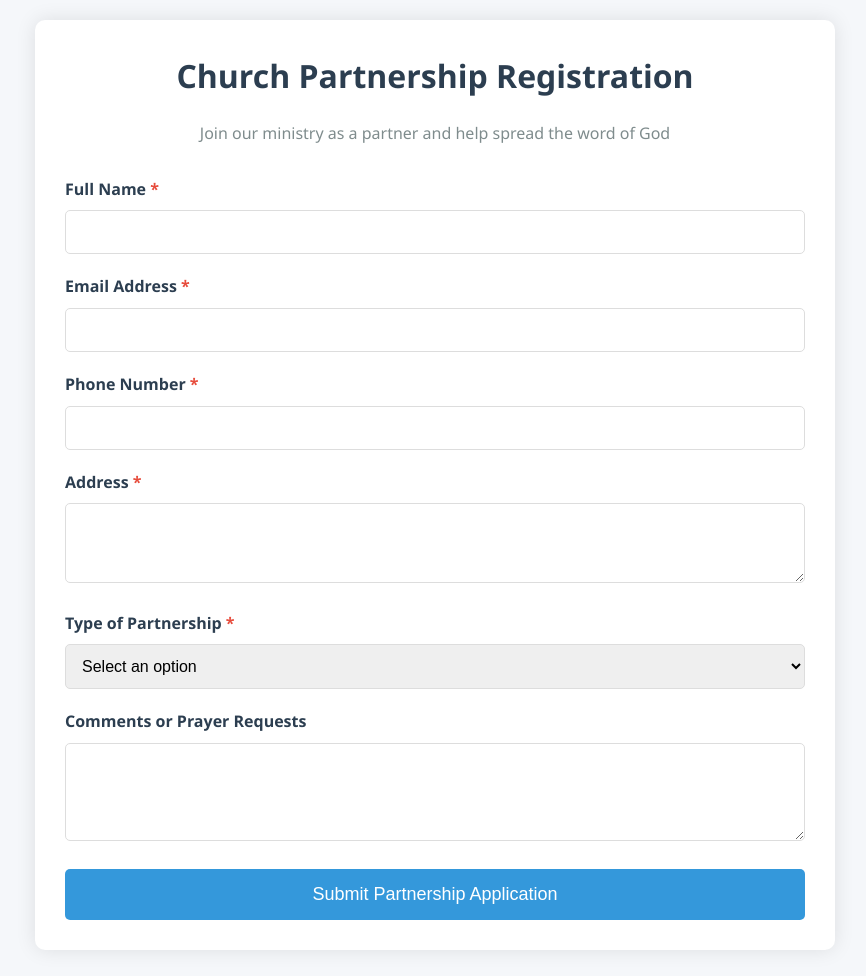
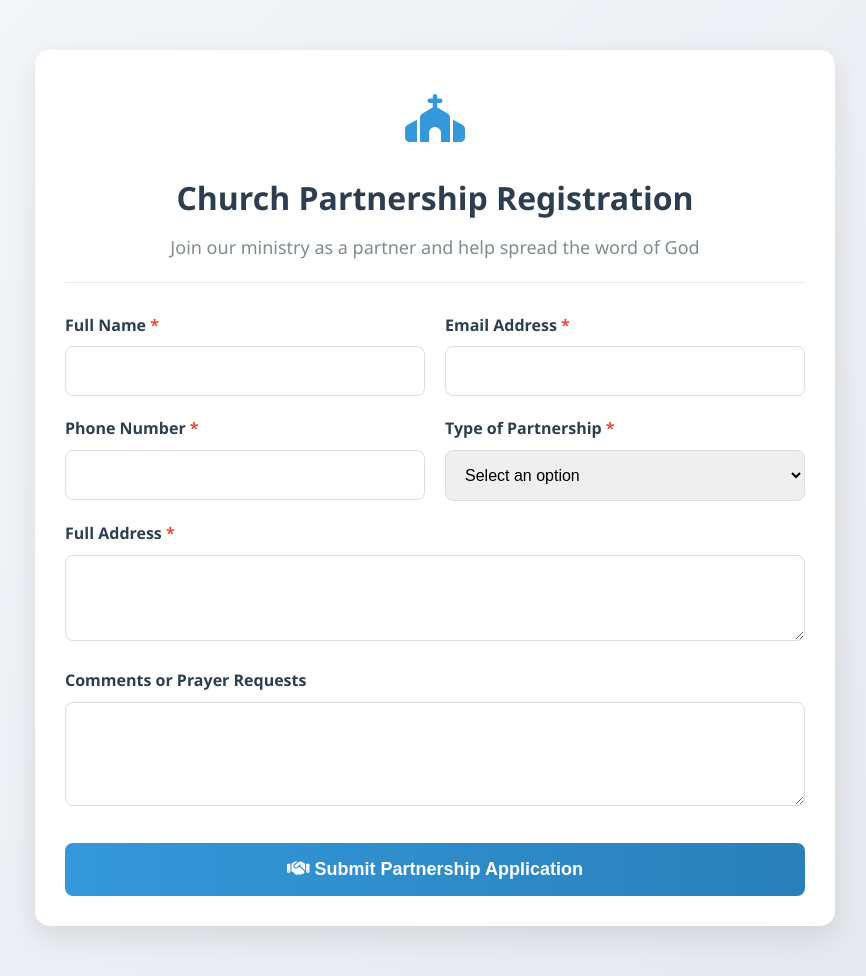
Before and after one commit to Spheh123/form-test, a plain HTML site: page index.html in a window 1280 px wide. Shown: the whole page, without its empty margins (205-1071 px from the left). Drawn offline with Linux system fonts and the light colour scheme.

Commit message:
update index.html

```diff
--- a/index.html
+++ b/index.html
@@ -4,6 +4,7 @@
     <meta charset="UTF-8">
     <meta name="viewport" content="width=device-width, initial-scale=1.0">
     <title>Church Partnership Registration</title>
+    <link rel="stylesheet" href="https://cdnjs.cloudflare.com/ajax/libs/font-awesome/6.4.0/css/all.min.css">
     <style>
         * {
             box-sizing: border-box;
@@ -15,29 +16,41 @@
             font-family: 'Segoe UI', Tahoma, Geneva, Verdana, sans-serif;
             line-height: 1.6;
             color: #333;
-            background-color: #f5f7fa;
+            background: linear-gradient(135deg, #f5f7fa 0%, #e4e7ed 100%);
             padding: 20px;
+            min-height: 100vh;
         }
 
         .container {
             max-width: 800px;
-            margin: 0 auto;
+            margin: 30px auto;
             background: white;
             padding: 30px;
-            border-radius: 10px;
-            box-shadow: 0 0 20px rgba(0, 0, 0, 0.1);
+            border-radius: 15px;
+            box-shadow: 0 10px 30px rgba(0, 0, 0, 0.1);
+        }
+
+        .header {
+            text-align: center;
+            margin-bottom: 30px;
+            padding-bottom: 20px;
+            border-bottom: 1px solid #eaeaea;
+        }
+
+        .church-icon {
+            font-size: 48px;
+            color: #3498db;
+            margin-bottom: 15px;
         }
 
         h1 {
-            text-align: center;
             color: #2c3e50;
-            margin-bottom: 20px;
+            margin-bottom: 10px;
         }
 
         .subtitle {
-            text-align: center;
             color: #7f8c8d;
-            margin-bottom: 30px;
+            font-size: 18px;
         }
 
         .form-group {
@@ -57,11 +70,11 @@
         select,
         textarea {
             width: 100%;
-            padding: 12px;
+            padding: 15px;
             border: 1px solid #ddd;
-            border-radius: 5px;
+            border-radius: 8px;
             font-size: 16px;
-            transition: border-color 0.3s;
+            transition: all 0.3s;
         }
 
         input:focus,
@@ -69,6 +82,7 @@
         textarea:focus {
             border-color: #3498db;
             outline: none;
+            box-shadow: 0 0 0 3px rgba(52, 152, 219, 0.2);
         }
 
         .required::after {
@@ -77,19 +91,22 @@
         }
 
         button {
-            background-color: #3498db;
+            background: linear-gradient(to right, #3498db, #2980b9);
             color: white;
             border: none;
-            padding: 15px 30px;
+            padding: 16px 30px;
             font-size: 18px;
-            border-radius: 5px;
+            border-radius: 8px;
             cursor: pointer;
             width: 100%;
-            transition: background-color 0.3s;
+            transition: all 0.3s;
+            font-weight: 600;
+            margin-top: 10px;
         }
 
         button:hover {
-            background-color: #2980b9;
+            transform: translateY(-2px);
+            box-shadow: 0 5px 15px rgba(0, 0, 0, 0.1);
         }
 
         .success-message {
@@ -99,6 +116,7 @@
             background-color: #e6f7ee;
             border-radius: 10px;
             margin-top: 20px;
+            border-left: 5px solid #27ae60;
         }
 
         .success-icon {
@@ -114,20 +132,42 @@
             margin: 20px 0;
             padding: 15px;
             background-color: #d1ecf1;
-            border-radius: 5px;
+            border-radius: 8px;
             border-left: 5px solid #3498db;
+            text-align: center;
         }
 
         .instructions {
             background-color: #f8f9fa;
-            padding: 15px;
-            border-radius: 5px;
+            padding: 20px;
+            border-radius: 8px;
             margin-top: 20px;
-            font-size: 14px;
+            font-size: 15px;
             border-left: 5px solid #e74c3c;
         }
 
+        .instructions h3 {
+            margin-bottom: 10px;
+            color: #e74c3c;
+        }
+
+        .form-row {
+            display: flex;
+            gap: 20px;
+            margin-bottom: 20px;
+        }
+
+        .form-row .form-group {
+            flex: 1;
+            margin-bottom: 0;
+        }
+
         @media (max-width: 600px) {
+            .form-row {
+                flex-direction: column;
+                gap: 0;
+            }
+
             .container {
                 padding: 20px;
             }
@@ -136,20 +176,31 @@
                 font-size: 24px;
             }
         }
+
+        .highlight {
+            color: #e74c3c;
+            font-weight: bold;
+        }
     </style>
 </head>
 <body>
     <div class="container">
+        <div class="header">
+            <div class="church-icon">
+                <i class="fas fa-church"></i>
+            </div>
             <h1>Church Partnership Registration</h1>
             <p class="subtitle">Join our ministry as a partner and help spread the word of God</p>
+        </div>
 
-        <form id="partnershipForm" action="https://formsubmit.co/spheleles332@gmail.com" method="POST">
+        <form id="partnershipForm" method="POST" action="https://formsubmit.co/spheleles332@gmail.com">
             <!-- FormSubmit Configuration -->
             <input type="hidden" name="_subject" value="New Partnership Registration">
             <input type="hidden" name="_template" value="table">
             <input type="hidden" name="_next" value="#success">
             <input type="hidden" name="_captcha" value="false">
 
+            <div class="form-row">
                 <div class="form-group">
                     <label for="fullName" class="required">Full Name</label>
                     <input type="text" id="fullName" name="Full Name" required>
@@ -159,15 +210,12 @@
                     <label for="email" class="required">Email Address</label>
                     <input type="email" id="email" name="Email" required>
                 </div>
+            </div>
 
+            <div class="form-row">
                 <div class="form-group">
                     <label for="phone" class="required">Phone Number</label>
                     <input type="tel" id="phone" name="Phone" required>
-            </div>
-
-            <div class="form-group">
-                <label for="address" class="required">Address</label>
-                <textarea id="address" name="Address" rows="3" required></textarea>
                 </div>
 
                 <div class="form-group">
@@ -180,17 +228,27 @@
                         <option value="both">Financial and Prayer Partner</option>
                     </select>
                 </div>
+            </div>
+
+            <div class="form-group">
+                <label for="address" class="required">Full Address</label>
+                <textarea id="address" name="Address" rows="3" required></textarea>
+            </div>
 
             <div class="form-group">
                 <label for="comments">Comments or Prayer Requests</label>
                 <textarea id="comments" name="Comments" rows="4"></textarea>
             </div>
 
-            <button type="submit">Submit Partnership Application</button>
+            <button type="submit">
+                <i class="fas fa-handshake"></i> Submit Partnership Application
+            </button>
         </form>
 
         <div id="success" class="success-message">
-            <div class="success-icon">✓</div>
+            <div class="success-icon">
+                <i class="fas fa-check-circle"></i>
+            </div>
             <h2>Thank You for Your Partnership!</h2>
             <p>Your registration has been successfully submitted.</p>
             <p>Your unique partnership code is:</p>
@@ -198,7 +256,9 @@
             <p>Please keep this code safe as it will be required for all partnership-related activities.</p>
 
             <div class="instructions">
-                <p><strong>Important:</strong> You will receive a confirmation email shortly with your partnership details.</p>
+                <h3><i class="fas fa-exclamation-circle"></i> Important Notice</h3>
+                <p>You will receive a confirmation email shortly with your partnership details.</p>
+                <p>Please save your partnership code in a secure location. You will need this code for future communications and events.</p>
             </div>
         </div>
     </div>
@@ -223,7 +283,10 @@
             // Show success message after form submission
             setTimeout(function() {
                 document.getElementById('success').style.display = 'block';
-                window.scrollTo(0, document.body.scrollHeight);
+                window.scrollTo({
+                    top: document.body.scrollHeight,
+                    behavior: 'smooth'
+                });
             }, 1000);
         });
     </script>
```
Lines whose indentation alone changed are shown as unchanged.
